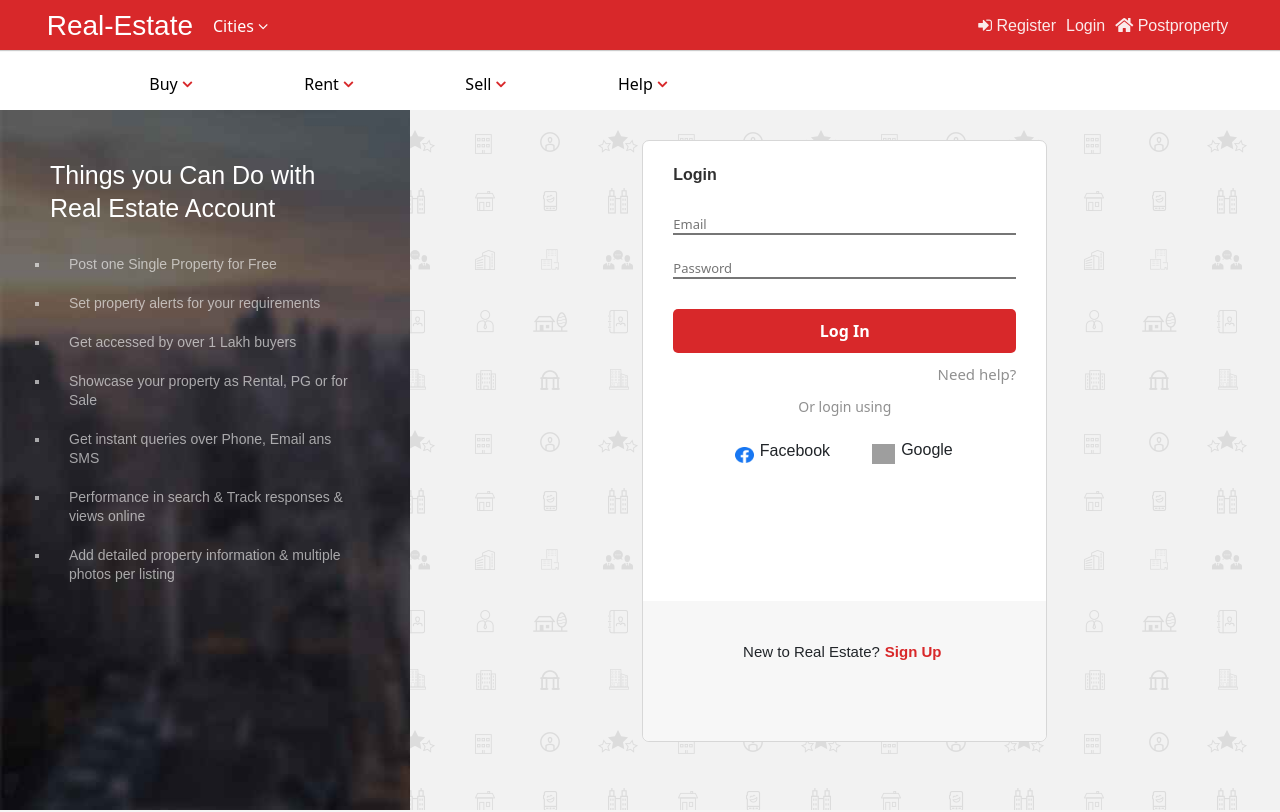
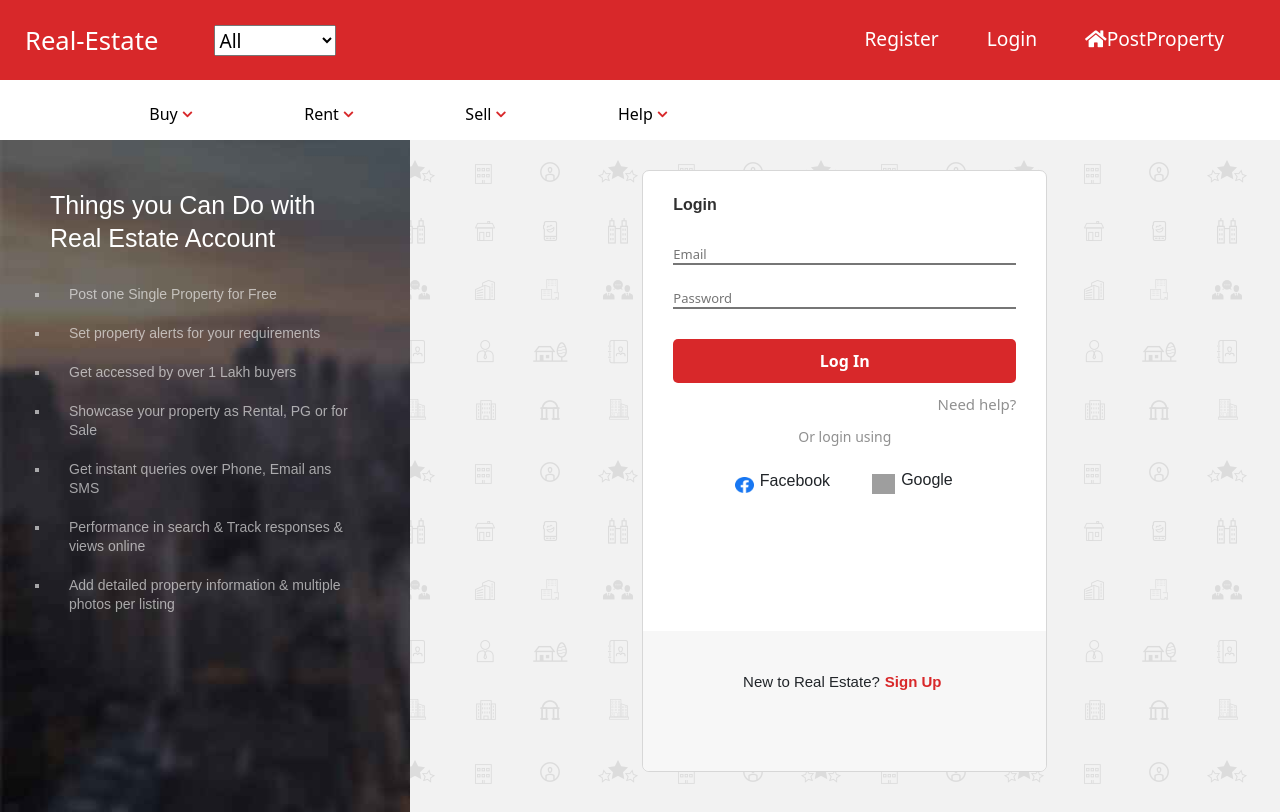
Before and after one commit to dhing-palak/Real-Estate-Project, a React (Create React App) app in the folder root/: page /user/login in a window 1280 px wide. Shown: the top 812 px of the page. Built offline with nearby package versions, Linux system fonts and the light colour scheme; grey boxes are pictures that could not be loaded.

Commit message:
new header

```diff
--- a/root/src/App.js
+++ b/root/src/App.js
@@ -1,5 +1,5 @@
 import "./App.css";
-import React from "react";
+import React, { createContext, useReducer } from "react";
 import Home from "./components/home/Home";
 import Login from "./components/login/Login";
 import Register from "./components/register/Register";
@@ -12,16 +12,14 @@ import { Routes, Route } from "react-router-dom";
 import Profile from "./pages/Profile";
 import Logout from "./pages/Logout";
 import Navbar from "./components/Navbar/Header";
-// import About from "./pages/about/about";
-// import City from "./api/location/city";s
 
-function App() {
+import { initialState,reducer } from "./reducer/UseReducer";
+
+//1:contextApi
+export const UserContext=createContext();
+
+const Routing= ()=>{
   return (
-    <>
-      <div className="Header">
-        <Navbar />
-      </div>
-      <div>
     <Routes>
       <Route path="/" element={<Home />}></Route>
       <Route path="/user/login" element={<Login />}></Route>
@@ -34,16 +32,31 @@ function App() {
       <Route path="/user/logout" element={<Logout />}></Route>
       <Route path="*" element={<PageNotFound />} />
     </Routes>
+  )
+}
+const App= () => {
+
+  const [state,dispatch] = useReducer(reducer,initialState)
+
+  return (
+    <>
+      <UserContext.Provider value={{state,dispatch}}>
+        <div className="Header">
+          <Navbar />
+        </div>
+        <div>
+          <Routing/>
           <div className="footer">
             <Footer />
           </div>
         </div>
+      </UserContext.Provider>
     </>
   );
 }
 function PageNotFound() {
   return (
-    <div className="App">
+    <div className="pagenot">
       <h2>404 Page not found</h2>
     </div>
   );
--- a/root/src/components/Navbar/Header.js
+++ b/root/src/components/Navbar/Header.js
@@ -1,29 +1,200 @@
-import React from "react";
-import { Link } from "react-router-dom";
+/* eslint-disable no-unused-vars */
+/* eslint-disable jsx-a11y/no-static-element-interactions */
+/* eslint-disable jsx-a11y/click-events-have-key-events */
+import React, { useContext } from "react";
+import { NavLink,Link } from "react-router-dom";
 import "../../styles/Header.css";
 import "font-awesome/css/font-awesome.min.css";
 
 
+import { propertydetails } from "../../api/api";
+import { AppContext } from "../../state/StateContext";
+import { UserContext } from "../../App";
+
+
 
 const Navbar = () => {
+  const cities = [
+    "All",
+    "Mumbai",
+    "Delhi",
+    "Kolkata",
+    "Hyderabad",
+    "Pune",
+    "Chennai",
+    "Patna",
+    "Bangalore",
+    "Lucknow",
+    "Noida",
+    "Kerala",
+  ];
+
+
+  //Accessing Global data from Context
+  const { setPropertyData } = useContext(AppContext);
+
+  const cityDetails = async (city) => {
+    const res = await propertydetails(city);
+    const responseData = await res.json();
+    setPropertyData(responseData);
+  };
+
+  const handleChange = (event) => {
+    cityDetails(event.target.value);
+  };
+  const [click, setClick] = React.useState(false);
+
+  const handleClick = () => setClick(!click);
+  const Close = () => setClick(false);
+
+  const {state,dispatch}=useContext(UserContext);
+
+  const RenderMenu = ()=>{
+    if(state){
+      return(
+        <>
+
+          <li className="nav-item">
+            <NavLink
+              exact
+              to="/user/profile"
+              activeClassName="active"
+              className="nav-links"
+              onClick={click ? handleClick : null}
+            >
+            MyProfile
+            </NavLink>
+          </li>
+          <li className="nav-item">
+            <NavLink
+              exact
+              to="/postproperty"
+              activeClassName="active"
+              className="nav-links"
+              onClick={click ? handleClick : null}
+            >
+            PostProperty
+            </NavLink>
+          </li>
+          <li className="nav-item">
+            <NavLink
+              exact
+              to="/user/logout"
+              activeClassName="active"
+              className="nav-links"
+              onClick={click ? handleClick : null}
+            >
+              Logout
+            </NavLink>
+          </li>
+
+        </>
+      )
+    }else{
+      return(
+        <>
+          <li className="nav-item">
+            <NavLink
+              exact
+              to="/user/register"
+              activeClassName="active"
+              className="nav-links"
+              onClick={click ? handleClick : null}
+            >
+              Register
+            </NavLink>
+          </li>
+          <li className="nav-item">
+            <NavLink
+              exact
+              to="/user/login"
+              activeClassName="active"
+              className="nav-links"
+              onClick={click ? handleClick : null}
+            >
+            Login
+            </NavLink>
+          </li>
+          <li className="nav-item">
+            <NavLink
+              exact
+              to="/postproperty"
+              activeClassName="active"
+              className="nav-links"
+              onClick={click ? handleClick : null}
+            ><i className="fas fa-home"></i>
+            PostProperty
+            </NavLink>
+          </li>
+        </>
+      )
+    }
+
+  }
+
+
   return (
     <>
-      <header className="header-fixed">
+      <div>
+        <div className={click ? "main-container" : ""}  onClick={()=>Close()}/>
+        <nav className="navbar" onClick={e => e.stopPropagation()} role="presentation">
+          <div className="nav-container">
+            <NavLink exact to="/" className="nav-logo">
+              Real-Estate
+            </NavLink>
+            <span className="span1">
+              <div>
+                <select onChange={handleChange}>
+                  {cities.map((city, index) => {
+                    return (
+                      <option key={index} value={city}>
+                        {city}
+                      </option>
+                    );
+                  })}
+                </select>
+              </div>
+            </span>
+            <ul className={click ? "nav-menu active" : "nav-menu"}>
+              <RenderMenu/>
+            </ul>
+            <div className="nav-icon" onClick={handleClick}>
+              <i className={click ? "fa fa-times" : "fa fa-bars"}></i>
+            </div>
+          </div>
+        </nav>
+      </div>
+
+
+      {/* <header className="header-fixed">
 
         <div className="header-limiter">
 
           <h1><Link to="/"><span>R</span>eal-<span>E</span>state</Link></h1>
-          <span className="span1">Cities <i className="fa fa-angle-down"></i>
+
+          <span className="span1">
+            <div>
+              <select onChange={handleChange}>
+                {cities.map((city, index) => {
+                  return (
+                    <option key={index} value={city}>
+                      {city}
+                    </option>
+                  );
+                })}
+              </select>
+            </div>
           </span>
+
           <nav>
-            <Link to="/user/register"><i className="fa fa-sign-in"></i> Register </Link>
+            <Link to="/user/register"><i className="fa fa-sign-in"></i>  Register</Link>
             <Link to="/user/login">Login </Link>
             <Link to="/postproperty"><i className="fas fa-home"></i> Postproperty</Link>
           </nav>
 
         </div>
 
-      </header>
+      </header> */}
 
       <div className="subheader">
         <div className="dropdown1">
--- a/root/src/pages/Logout.js
+++ b/root/src/pages/Logout.js
@@ -2,8 +2,11 @@ import React, { useEffect, useContext } from "react";
 import { useNavigate } from "react-router-dom";
 import { logout } from "../api/api";
 import { AppContext } from "../state/StateContext";
+import { UserContext } from "../App";
 
 const Logout = () => {
+  const {dispatch}=useContext(UserContext);
+
   const navigate = useNavigate();
   const { setuserData } = useContext(AppContext);
 
@@ -19,6 +22,7 @@ const Logout = () => {
         throw error;
       } else {
         setuserData({});
+        dispatch({type:"USER",payload:false})
         navigate("/", { replace: true });
       }
     } catch (error) {
--- a/root/src/pages/Profile.js
+++ b/root/src/pages/Profile.js
@@ -3,9 +3,11 @@ import { useNavigate } from "react-router-dom";
 import { profile } from "../api/api";
 import { AppContext } from "../state/StateContext";
 import "../styles/Profile.css";
+import { UserContext } from "../App";
 
 const Profile = () => {
   const navigate = useNavigate();
+  const {dispatch}=useContext(UserContext);
 
   //Accessing Global State from Context
   const { userData, setuserData } = useContext(AppContext);
@@ -22,6 +24,10 @@ const Profile = () => {
       if (!res.status === 200) {
         const error = new Error(res.error);
         throw error;
+      }else {
+
+        dispatch({type:"USER",payload:true})
+
       }
     } catch (error) {
       console.log(error);
--- /dev/null
+++ b/root/src/reducer/UseReducer.js
@@ -0,0 +1,8 @@
+export const initialState=null;
+
+export const reducer=(state,action)=>{
+  if(action.type==="USER"){
+    return action.payload;
+  }
+  return state;
+}
--- a/root/src/styles/Header.css
+++ b/root/src/styles/Header.css
@@ -1,139 +1,170 @@
-.header-fixed {
-	background-color:#d8282a;
-	box-shadow:0 1px 1px #ccc;
-	/* padding: 20px 20px; */
-  padding: 0.4rem calc((100vw - 1000px) / 6);
-	height: 50px;
-	color: #ffffff;
-	box-sizing: border-box;
-  justify-content: space-between;
+* {
+	margin: 0;
+	padding: 0;
+  }
 
-	-webkit-transition:top 0.3s;
-	transition:top 0.3s;
-}
+  body {
+	background-color:white;
+  }
 
-.header-fixed .header-limiter {
-	max-width: 1200px;
+  .pages {
+	color: white;
 	text-align: center;
-	margin: 0 auto;
-}
+	font-size: calc(1.5rem + 2vw);
+	margin-top: 10%;
 
 
-/* Logo */
+  }
 
-.header-fixed .header-limiter h1 {
-	float: left;
-	font: normal 28px Cookie, Arial, Helvetica, sans-serif;
-	line-height: 40px;
-	margin: 0;
-}
+  .navbar {
+	background-color: #d8282a;
+	height: 80px;
+	display: flex;
+	justify-content: center;
+	align-items: center;
+	font-size: 1.2rem;
+	position: sticky;
+	top: 0;
+	z-index: 20;
+  }
 
-.header-fixed .header-limiter h1 span {
-	color: white;
-}
+  .nav-container {
+	display: flex;
+	justify-content: center;
+	align-items: center;
+	width: 100%;
+	height: 80px;
+	max-width: 1500px;
 
-/* The navigation links */
-
-.header-fixed .header-limiter a {
-	color: #ffffff;
-	text-decoration: none;
-}
-
-.header-fixed .header-limiter nav {
-	font:16px Arial, Helvetica, sans-serif;
-	line-height: 40px;
-  padding-left: 20px;
-	float: right;
-
-}
-
-.header-fixed .header-limiter nav a{
-	display: inline-block;
-	padding: 0 5px;
-	text-decoration:none;
-	color: #ffffff;
-	opacity: 0.9;
-}
-
-.header-fixed .header-limiter nav a:hover{
-	opacity: 1;
-}
-
-.header-fixed .header-limiter nav a.selected {
-	color: #608bd2;
-	pointer-events: none;
-	opacity: 1;
-}
-
-/* Fixed version of the header */
-
-body.fixed .header-fixed {
-	padding: 10px 40px;
-	height: 50px;
-	position: fixed;
-	width: 100%;
-	top: 0;
-	left: 0;
-	z-index: 1;
-}
-
-body.fixed .header-fixed-placeholder {
-	display: block;
-}
-
-body.fixed .header-fixed .header-limiter h1 {
-	font-size: 24px;
-	line-height: 30px;
-}
-
-body.fixed .header-fixed .header-limiter nav {
-	line-height: 28px;
-	font-size: 13px;
-}
+  }
 
 
-/* Making the header responsive */
+  .main-container{
+	position:absolute;
+	top:0;
+	bottom:0;
+	left:0;
+	right:0;
+	background-color:rgba(0,0,0,0.3);
+  }
 
-@media all and (max-width: 360px) {
+  .nav-logo {
+	color: white;
+	align-items: center;
+	margin-left: 25px;
+	cursor: pointer;
+	text-decoration: none;
+	font-size: 1.6rem;
+	flex-grow: 1;
+	justify-content: center;
+	padding-bottom: 0.5em;
 
-	.header-fixed {
-		padding: 20px 0;
-		height: 75px;
+
+  }
+  .nav-logo:hover{
+	color:white;
+  }
+  .span1{
+	display: flex;
+	list-style: none;
+	text-align: center;
+	margin-right: 30rem;
+	padding-bottom: 0.8em;
+  }
+
+
+  .nav-menu {
+	display: flex;
+	list-style: none;
+	text-align: center;
+	margin-right: 1.5rem;
+  }
+
+  .nav-links {
+	color: #fff;
+	text-decoration: none;
+	padding: 0.5rem 1rem;
+	height: 100%;
+	border-bottom: 3px solid transparent;
+  }
+  .nav-links:hover{
+	color: white;
+  }
+  .fa-code {
+	margin-left: 1rem;
+  }
+
+  .nav-item {
+	line-height: 40px;
+	margin-right: 1rem;
+  }
+
+  .nav-item:after {
+	content: "";
+	display: block;
+	height: 3px;
+	width: 0;
+	background: transparent;
+	transition: width 0.7s ease, background-color 0.5s ease;
+  }
+
+  .nav-item:hover:after {
+	width: 100%;
+	background: white;
+
+  }
+
+  .nav-item.active {
+	color: #ffdd40;
+	border: 1px solid #ffdd40;
+  }
+
+  .nav-icon {
+	display: none;
+  }
+
+  @media screen and (max-width: 960px) {
+
+	.nav-menu {
+	  display: flex;
+	  flex-direction: column;
+	  width: 100%;
+	  border-top: 1pxsolid #fff;
+	  position: absolute;
+	  top: 80px;
+	  left: -110%;
+	  opacity: 1;
+	  transition: all 0.5s ease;
 	}
 
-	.header-fixed .header-limiter h1 {
-		float: none;
-		margin: -8px 0 10px;
-		text-align: center;
-		font-size: 24px;
-		line-height: 1;
+	.nav-menu.active {
+	  background: #d8282a;
+	  left: 0px;
+	  opacity: 1;
+	  transition: all 0.5s ease;
+	  z-index: 1;
+	}
+	.nav-item .active {
+	  color: #ffdd40;
+	  border: none;
+	}
+	.nav-links {
+	  padding: 1.5rem;
+	  width: 100%;
+	  display: table;
 	}
 
-	.header-fixed .header-limiter nav {
-		line-height: 1;
-		float:none;
+	.nav-icon {
+	  display: block;
+	  position: absolute;
+	  top: 0;
+	  right: 0;
+	  transform: translate(-100%, 60%);
+	  font-size: 1.8rem;
+	  cursor: pointer;
+	  color: #ffdd40;
 	}
-
-	.header-fixed .header-limiter nav a {
-		font-size: 13px;
-	}
-
-	.header-fixed {
-		display: none;
-	}
-
-}
-
-
-
-.span1{
-  float: none;
-		padding: 0.5rem calc((100vw - 1000px) / 14);
-		text-align: center;
-		font-size: 16px;
-    float: left;
-}
-
+  }
 
 
 /* Subheader contents */
@@ -159,7 +190,6 @@ body.fixed .header-fixed .header-limiter nav {
   font-family: inherit; /* Important for vertical align on mobile phones */
   margin: 0; /* Important for vertical align on mobile phones */
 }
-
 .dropdown-content1 {
   display: none;
   position: absolute;
@@ -176,18 +206,9 @@ body.fixed .header-fixed .header-limiter nav {
   display: block;
   text-align: left;
 }
-.dropdown-content1 span {
-  cursor: pointer;
-  float: none;
-  color: black;
-  padding: 12px 16px;
-  text-decoration: none;
-  display: block;
-  text-align: left;
-}
 
 /* Add a grey background color to dropdown links on hover */
-.dropdown-content1 span:hover {
+.dropdown-content1 a:hover {
   background-color: #ddd;
 }
 
```
Also changed, not shown: root/src/components/login/Login.js (+6 -1 lines), 1 other file (tests, documents, lock files or other folders). Lines whose indentation alone changed are shown as unchanged.
